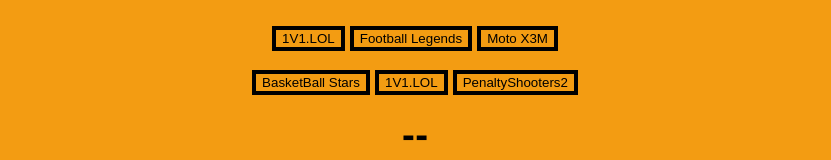
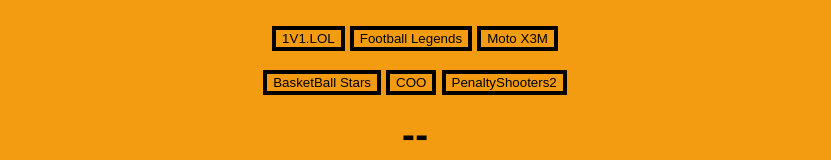
Before and after one commit to Taco-Truck/taco-truck.github.io, a plain HTML site: page tacoplay.html in a window 1280 px wide. Shown: the part 198-358 px from the top of the page, without its empty margins (225-1056 px from the left). Drawn offline with Linux system fonts and the light colour scheme.

Commit message:
Update tacoplay.html

```diff
--- a/tacoplay.html
+++ b/tacoplay.html
@@ -42,8 +42,8 @@ Moto X3M
 <a class="truk" href="basket.html" download><button>
 BasketBall Stars
 </button></a>
-<a class="truk" href="1v1.lol" download><button>
-1V1.LOL
+<a class="truk" href="c-o-o.html" download><button>
+COO
 </button></a>
 <a class="truk" href="pen-two.html" download><button>
 PenaltyShooters2
```
